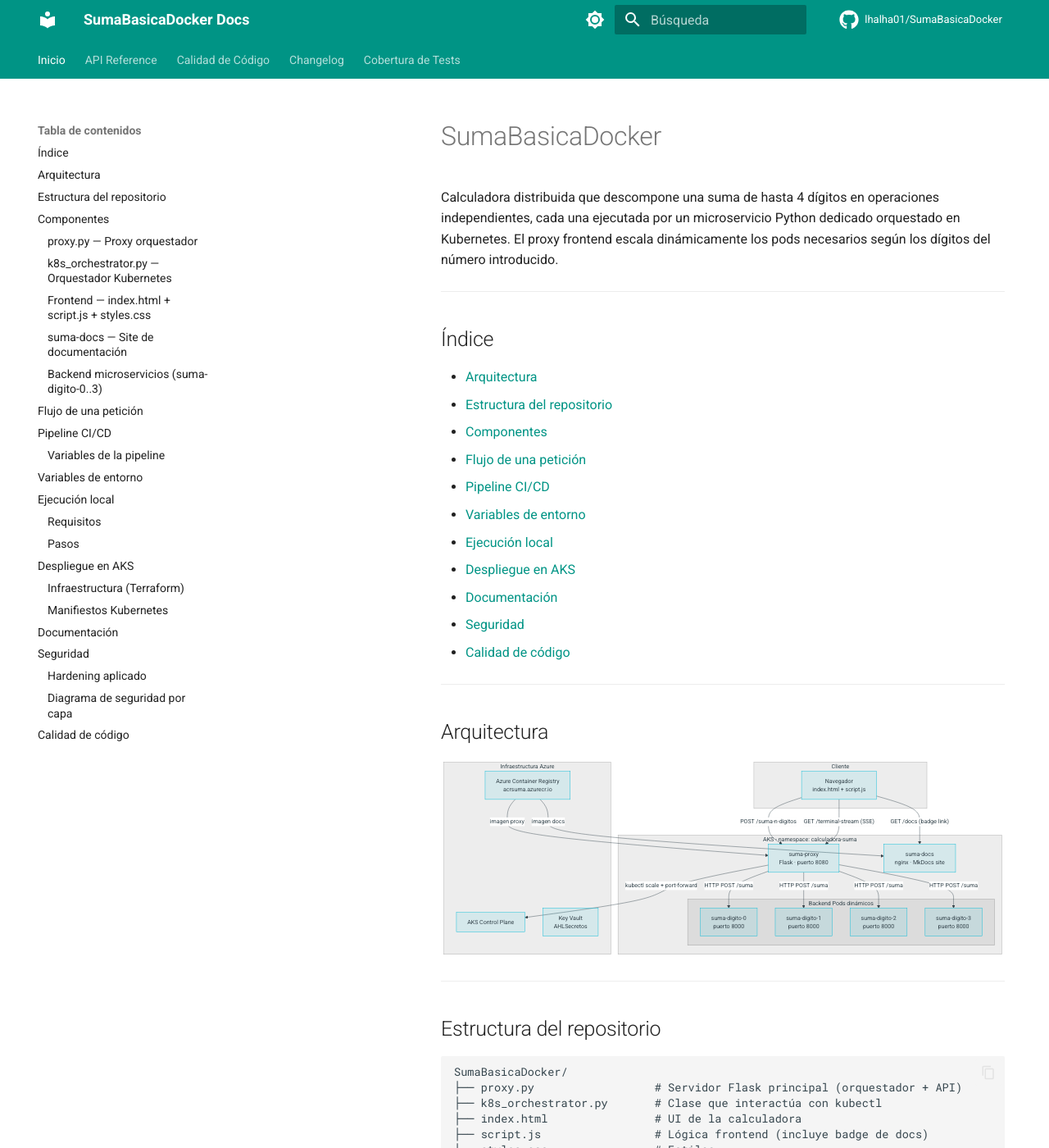
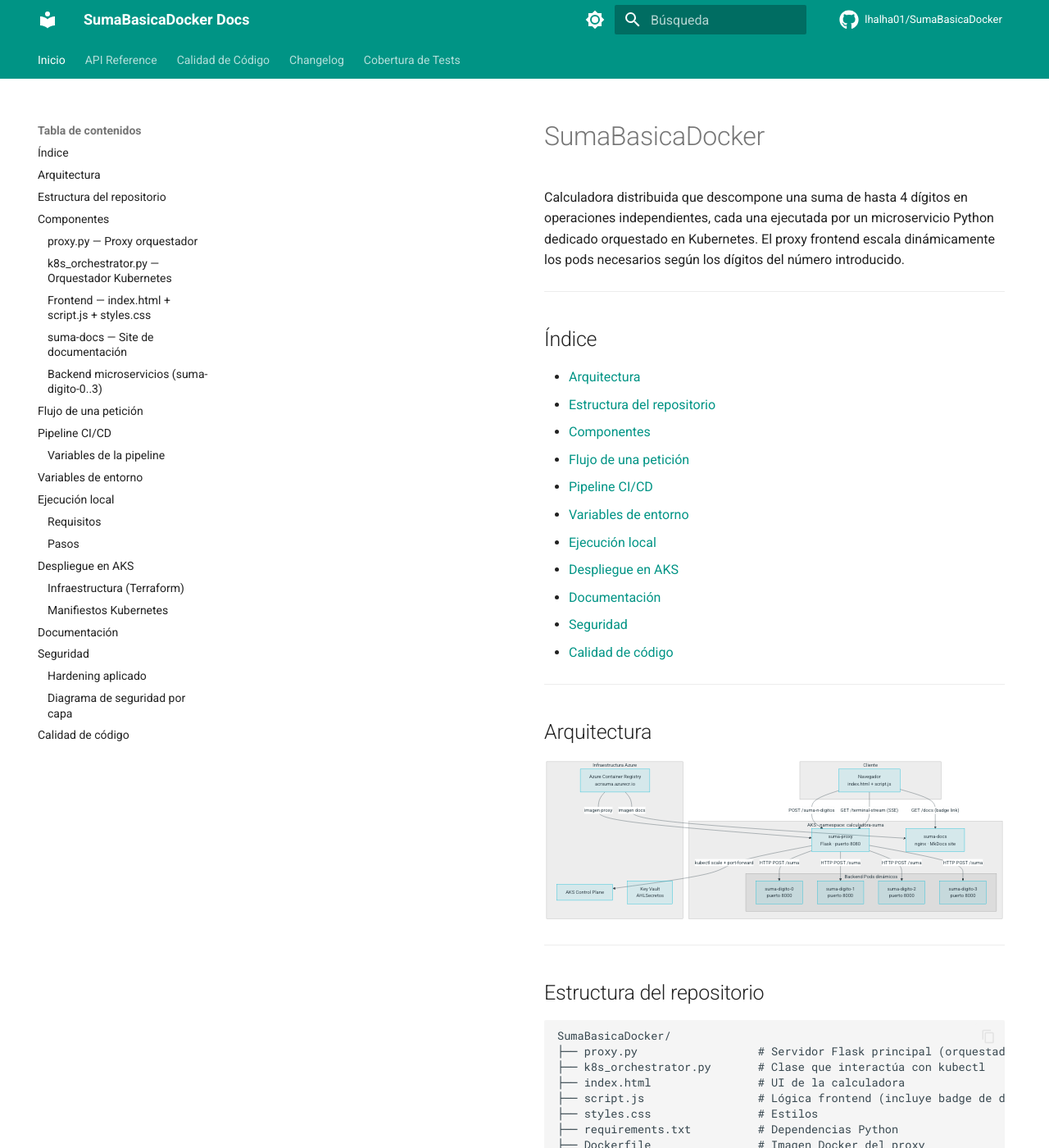
Before and after one commit to lhalha01/SumaBasicaDocker, an MkDocs documentation site: the page built from docs/index.md, in a window 1280 px wide and 1400 px high. Shown: the whole window at 82% size. Built offline with MkDocs 1.6.1 and Material for MkDocs 9.7.7, drawn with Linux system fonts in a browser that asks for light colours; comment, search, counter and statistics services are not loaded.

Commit message:
fix: docs - TOC 25% left, content 75% right

```diff
--- a/docs/stylesheets/extra.css
+++ b/docs/stylesheets/extra.css
@@ -3,15 +3,16 @@
   display: none;
 }
 
-/* Move TOC sidebar to the left */
+/* Move TOC sidebar to the left at 25% width */
 .md-sidebar--secondary {
   order: -1;
   left: 0;
   right: auto;
+  width: 25%;
 }
 
-/* Expand content area and push it to the right of the TOC */
+/* Content takes remaining 75% */
 .md-content {
-  margin-left: 12.1rem;
+  margin-left: 25%;
   margin-right: 0 !important;
 }
```
